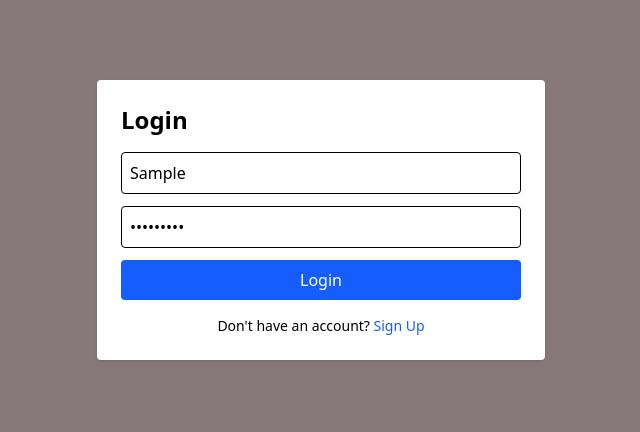
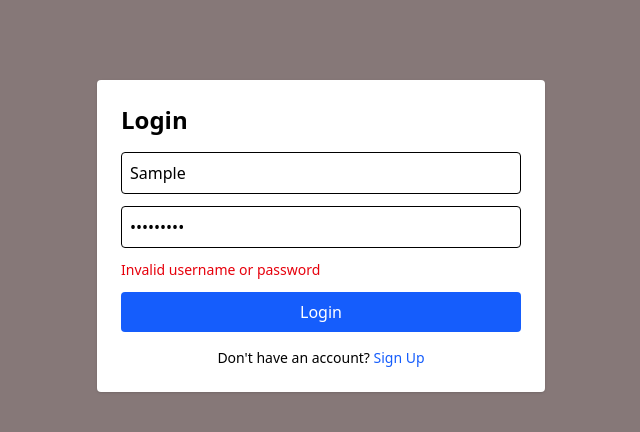
Before and after one commit to Earendiil/react-task-manager, a React (Vite) app: page /login in a window 1280 px wide. Both pictures are taken after typing "Sample", "Sample123" into the empty fields and a click on the button "Login". Shown: the top 432 px of the page, without its empty margins (319-959 px from the left). Built offline with nearby package versions, Linux system fonts and the light colour scheme; no server answers; a web font is replaced by a local one.

Commit message:
LoginPage improvements

```diff
--- a/src/pages/LoginPage.jsx
+++ b/src/pages/LoginPage.jsx
@@ -1,11 +1,14 @@
 import { login } from "@/api/authAPI";
 import React, { useState } from "react";
 import { useNavigate } from "react-router-dom";
+import { Link } from "react-router-dom";
+
 
 
 const LoginPage = () => {
   const [credentials, setCredentials] = useState({ username: "", password: "" });
   const navigate = useNavigate();
+  const [error, setError] = useState("");
 
   const handleChange = (e) => {
     setCredentials({ ...credentials, [e.target.name]: e.target.value });
@@ -19,7 +22,7 @@ const LoginPage = () => {
       localStorage.setItem("user", JSON.stringify(data));
       navigate("/dashboard");
     } catch (error) {
-      alert("Login failed: " + error.response?.data?.message || error.message);
+      setError("Invalid username or password " );
     }
   };
 
@@ -28,12 +31,13 @@ const LoginPage = () => {
       <h2 className="text-2xl font-bold mb-4">Login</h2>
       <input name="username" placeholder="Username" value={credentials.username} onChange={handleChange} className="block w-full mb-3 p-2 border rounded" />
       <input name="password" type="password" placeholder="Password" value={credentials.password} onChange={handleChange} className="block w-full mb-3 p-2 border rounded" />
+      {error && <p className="text-red-600 text-sm mb-3">{error}</p>}
       <button type="submit" className="w-full bg-blue-600 text-white p-2 rounded hover:bg-blue-700">Login</button>
       <p className="text-sm mt-4 text-center">
         Don't have an account?{" "}
-        <a href="/signup" className="text-blue-600 hover:underline">
+        <Link to="/signup" className="text-blue-600 hover:underline">
             Sign Up
-        </a>
+        </Link>
         </p>
     </form>
 
```
